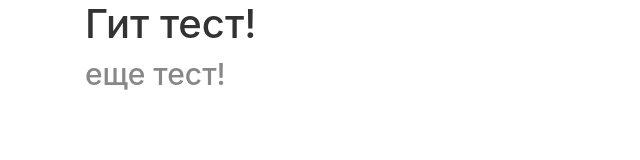
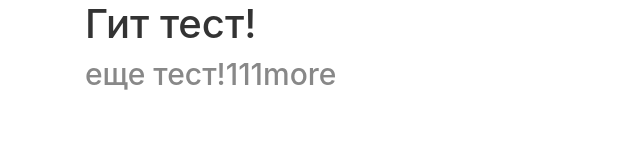
Before and after one commit to hodgyalice/gittest, a plain HTML site: page index.html in a window 1280 px wide. Shown: the whole page, without its empty margins (0-640 px from the left). Drawn offline with nearby package versions, Linux system fonts and the light colour scheme; files that its build step writes are made by us from their sources.

Commit message:
add to index.html new text

```diff
--- a/index.html
+++ b/index.html
@@ -22,7 +22,7 @@
 		<div class="container">
 			<div class="row">
 				<div class="col-12">
-					<h3>еще тест!</h3>
+					<h3>еще тест!111more</h3>
 				</div>
 			</div>
 		</div>
```
